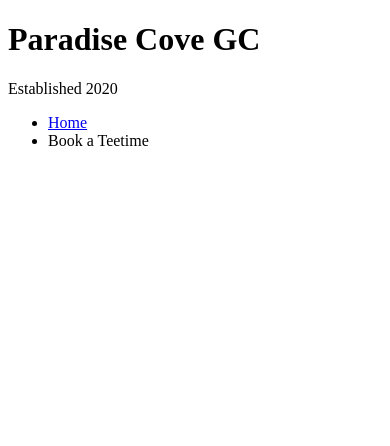
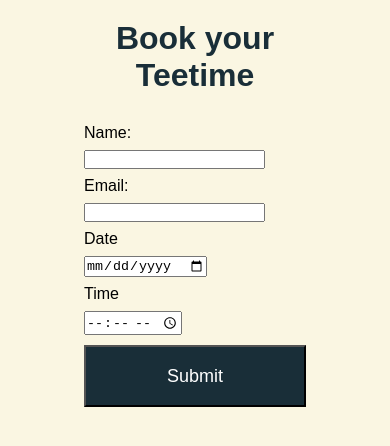
Before and after one commit to hellmannjb/PCGC-Frontend-Code-Louisville, a plain HTML site: page Scorecard.html in a window 390 px wide. Drawn offline with Linux system fonts and the light colour scheme.

Commit message:
Hamburger menu styling, added book teetime form, updated notes

```diff
--- a/ParadiseCove.css
+++ b/ParadiseCove.css
@@ -1,4 +1,4 @@
-/* Base Element Styles */
+/*///// Base Element Styles /////*/
 
 * {
     box-sizing: border-box;
@@ -27,6 +27,37 @@ h2 {
     padding: 10px 0;
 }
 
+/*--Book a Teetime Form Styling---*/
+h1 {
+    margin: 0 0 30px 0;
+    text-align: center;
+    color: rgb(25, 46, 56);
+  }
+
+form {
+    max-width: 500px;
+    margin: 10px auto;
+    padding: 10px 20px;
+    border-radius: 8px;
+}
+
+label {
+    display: block;
+    margin-bottom: 8px;
+    margin-top: 8px;
+  }
+
+button {
+    color: #FFF;
+    padding: 19px 39px 18px 39px;
+    background-color: rgb(25, 46, 56);
+    font-size: 18px;
+    text-align: center;
+    font-style: normal;
+    width: 100%;
+    margin-top: 10px;
+  }
+
 /*///// Base Layout Styles/////*/
 
 /* Navigation Menu */
@@ -44,6 +75,14 @@ h2 {
 
 .nav_links li {
     display: inline;
+    padding: 1em;
+}
+
+.ham-icon {
+    position: fixed;
+    top: 0;
+    right: 0;
+    z-index: 1;
 }
 
 /*.nav_links {
@@ -57,15 +96,15 @@ h2 {
     font-size: 1em;
 } */
 
-.nav_links li a {
+/*.nav_links li a {
     transition: all 0.3s ease 0s;
-}
+}*/
 
-:root {
+/*:root {
     --primary-color: rgba(48, 71, 102, 0.75);
     --overlay-color: rgba(24, 39, 51, 0.85);
     --menu-speed: 0.75s;
-}
+}*/
 
 
 /*////// Hamburger Menu //////*/
@@ -259,13 +298,21 @@ h2 {
     .main_header,
     .main_footer {
         display: flex;
+        flex-direction: column;
+        align-items: center;
     }
 
-    .main_header,
+    ul {
+        display: flex;
+        flex-direction: column;
+    }
+
+    /*.main_header,
     .main_footer {
         flex-direction: column;
-        align-items: center ;
-    }
+        align-items: center;
+    }*/
+
     /*.hamburger {
         visibility: visible;
     }*/
@@ -275,7 +322,6 @@ h2 {
     .desktop-nav.toggleCls{
         display: block;
     }
-
 }
 
 @media (min-width: 1025px) {
--- a/Scorecard.html
+++ b/Scorecard.html
@@ -2,17 +2,25 @@
 <html>
     <head>
         <title>Paradise Cove GC - Book a Teetime</title>
+        <link href="ParadiseCove.css" rel="stylesheet">
     </head>
     <body>
-        <header>
-            <h1>Paradise Cove GC</h1>
-            <p>Established 2020</p>
-            <nav>
-                <ul>
-                    <li><a href="ParadiseCove.html">Home</a></li>
-                    <li>Book a Teetime</li>
-                </ul>
-            </nav>
-        </header>
+        <form action="index.html" method="post">
+            <h1>Book your Teetime</h1>
+
+            <label for="name">Name:</label>
+            <input type="text" id="name" name="use_name">
+
+            <label for="mail">Email:</label>
+            <input type="email" id="mail"     name="user_email">
+
+            <label for="date">Date</label>
+            <input type="date" id="date" name="Teetime_Date">
+
+            <label for="time">Time</label>
+            <input type="time" id="time" name="Teetime_time">
+
+            <button type="submit">Submit</button>
+        </form>
     </body>
 </html>
--- a/script.js
+++ b/script.js
@@ -1,3 +1,4 @@
+/*///// Turns on Hamburger Menu when Ham-Icon Clicked /////*/
 
 function toggleClass(){
     let menu = document.querySelector(".desktop-nav");
```
